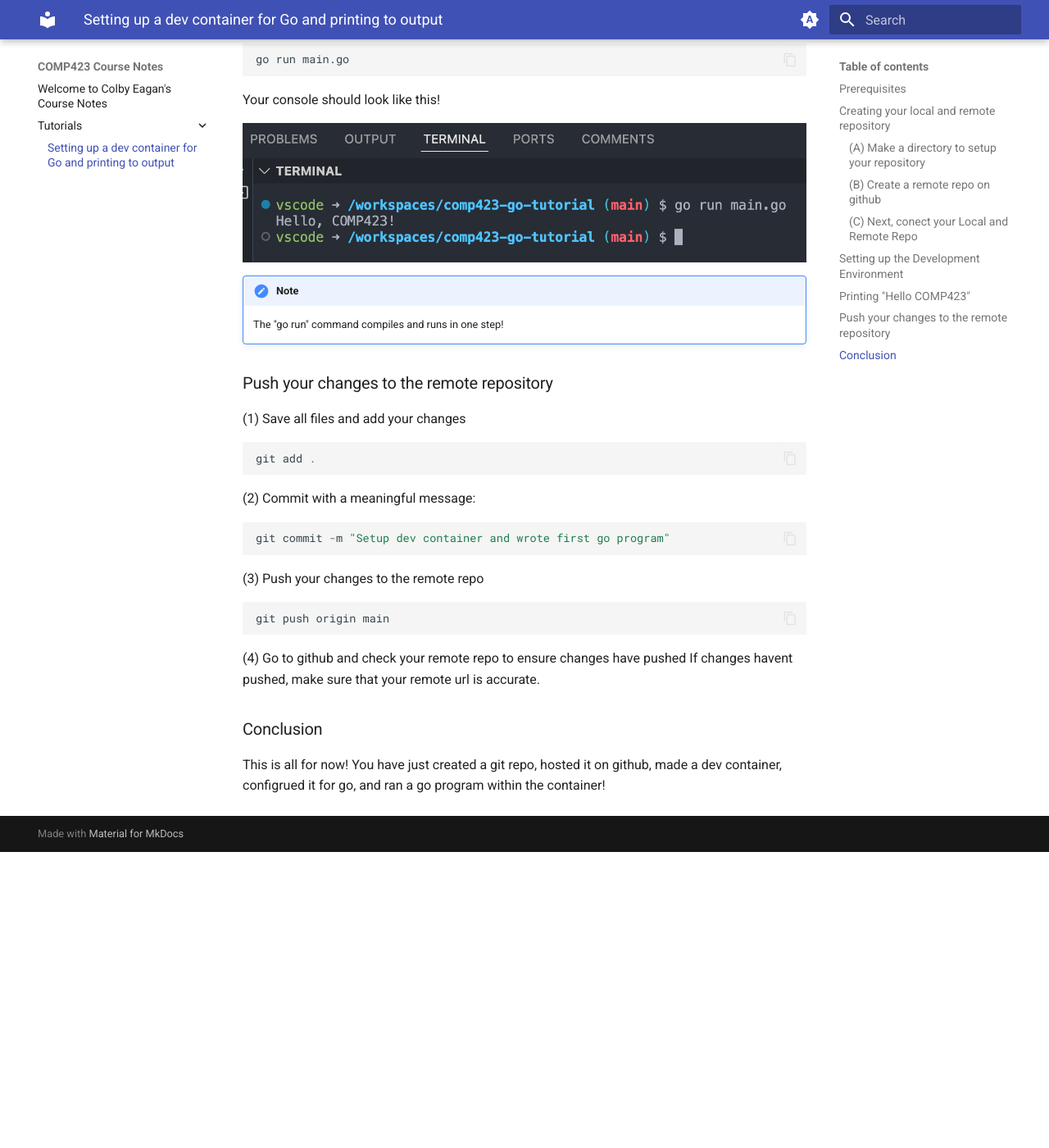
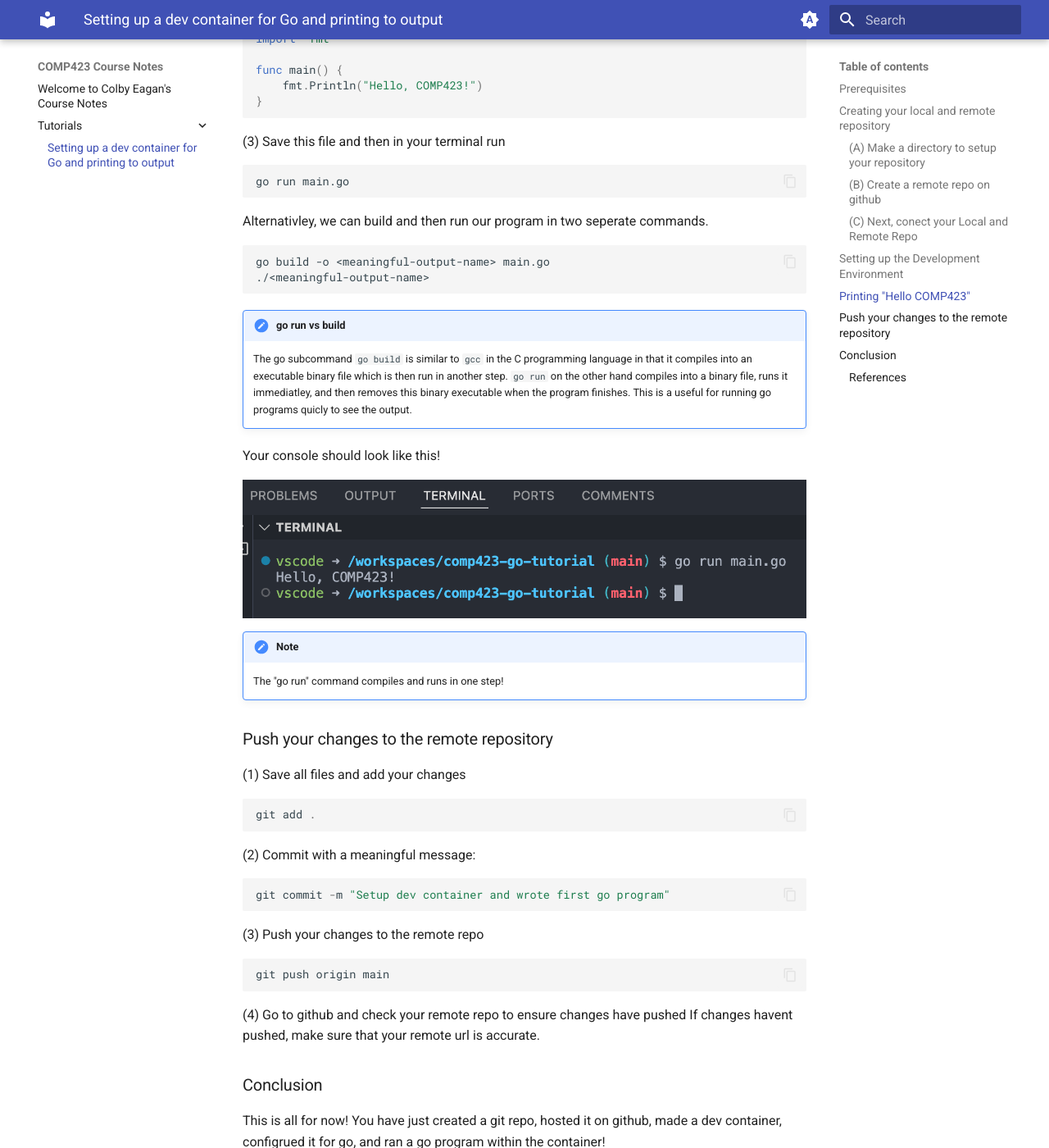
Before and after one commit to colbyeagan/comp423-course-notes, an MkDocs documentation site: the page built from docs/tutorials/go-setup.md, in a window 1280 px wide and 1400 px high, scrolled down 3257 px. Shown: the whole window at 82% size. Built offline with MkDocs 1.6.1 and Material for MkDocs 9.7.7, drawn with Linux system fonts in a browser that asks for light colours; before the commit the page ends 4296 px from its top, so only the background shows below that; some of the changed text lies outside the part shown.

Commit message:
Finalized edits for draft of go tutorial

````diff
--- a/docs/tutorials/go-setup.md
+++ b/docs/tutorials/go-setup.md
@@ -32,7 +32,7 @@
 
 (4) Create a README.md file
 ```
-echo "# Tutorial for setting up a go devcontainer and programming in go" > README.md
+echo "# Tutorial for setting up a go devcontainer and programming in go. https://colbyeagan.github.io/comp423-course-notes/tutorials/go-setup/" > README.md
 git add README.md
 git commit -m "Initial commit with README"
 ```
@@ -108,6 +108,10 @@
 
 `postCreateCommand` runs commands after creating the container to install necesarry parts of the dev environment. In this case we wish to add a go mod file to the directory and install go.
 
+!!! note "Go mod subcommand"
+
+    We take care of running `go mod` in the postCreateCommand. This means the user does not have to worry about creating the `go.mod` file which manages go dependencies. If you would prefer more control you can remove this command from the postCreateCommand line and run it yourself after creating the dev container.
+
 (5) Reopen your project in your devcontainer by pressing `f1` and typing (and selecting) "Dev Containers: Reopen in Container".
 
 (6) Run `go version`. Your terminal should show something like this:
@@ -145,6 +149,13 @@
 ```
 go run main.go
 ```
+Alternativley, we can build and then run our program in two seperate commands.
+```
+go build -o <meaningful-output-name> main.go
+./<meaningful-output-name>
+```
+!!! note "go run vs build"
+    The go subcommand `go build` is similar to `gcc` in the C programming language in that it compiles into an executable binary file which is then run in another step. `go run` on the other hand compiles into a binary file, runs it immediatley, and then removes this binary executable when the program finishes. This is a useful for running go programs quicly to see the output.
 
 Your console should look like this!
 ![Go version screenshot](Screenshot2.png){ align=left }
@@ -176,3 +187,7 @@
 
 ### Conclusion
 This is all for now! You have just created a git repo, hosted it on github, made a dev container, configrued it for go, and ran a go program within the container!
+
+#### References
+
+[1] K. Jordan, “Starting a static website project with MkDocs,” COMP423, [https://comp423-25s.github.io/resources/MkDocs/tutorial/](https://comp423-25s.github.io/resources/MkDocs/tutorial/) (accessed Jan. 26, 2025).
````
